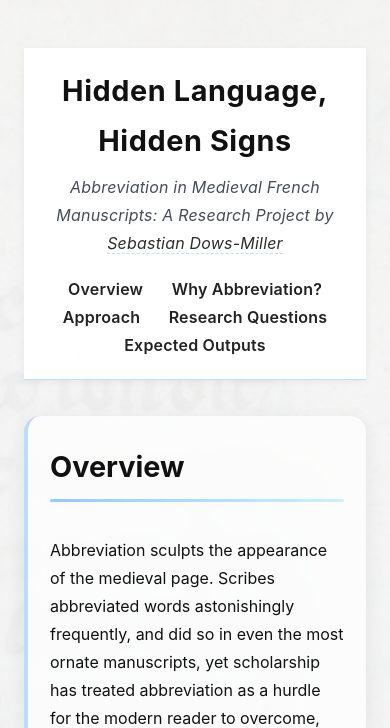
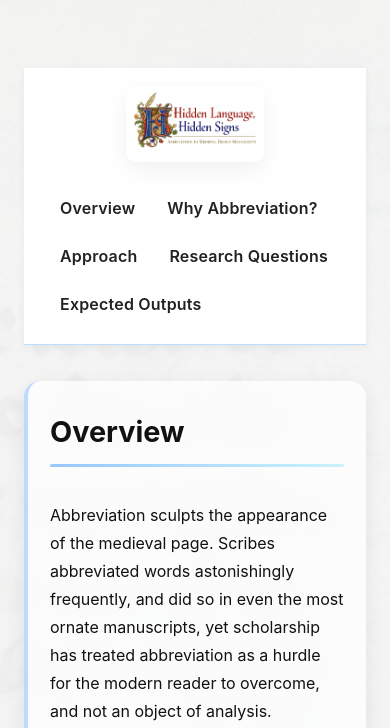
Before and after one commit to dowsmiller/dowsmiller.github.io, a plain HTML site: page hidden-language.html in a window 390 px wide. Shown: the part 152-880 px from the top of the page. Drawn offline with Linux system fonts and the light colour scheme.

Commit message:
Add logo to header and update project info
Introduced a logo image to the header of hidden-language.html and updated header layout for improved visual presentation. Revised project description and attribution, and enhanced related CSS for responsive design and accessibility.

```diff
--- a/hidden-language.html
+++ b/hidden-language.html
@@ -10,9 +10,12 @@
 
 <header>
     <div class="header-content">
-        <div>
+        <a class="logo-link">
+            <img src="img/hidden-language-logo.png" alt="Hidden Language, Hidden Signs: Abbreviation in Medieval French Manuscripts" class="hidden-language-logo">
+        </a>
+        <div class="header-titles">
             <h1>Hidden Language, Hidden Signs</h1>
-            <h2>Abbreviation in Medieval French Manuscripts: A Research Project by <a class="me" href="index.html" target="_blank">Sebastian Dows-Miller</a></h2>
+            <h2>Abbreviation in Medieval French Manuscripts</h2>
             <nav>
                 <a href="#overview">Overview</a>
                 <a href="#why-abbreviation">Why Abbreviation?</a>
@@ -33,7 +36,11 @@
     <br/>
     <p>
         Focusing on medieval French manuscripts, the project uses abbreviation as a lens through which to rethink how medieval scribes wrote, what choices they made, and how writing in the vernacular developed in a manuscript culture long dominated by Latin.
-        It is co-funded by the Leverhulme Trust and University College London, and runs from October 2025 to September 2028.
+    </p>
+    <br/>
+    <p>
+        The project is led by <a href="index.html" target="_blank">Dr Sebastian Dows-Miller</a> as an Early Career Research Fellowship, funded by the Leverhulme Trust at University College London, and will run from 2025 to 2028.
+        It is the first major study of abbreviation in medieval French manuscripts to combine traditional palaeographical methods with cutting-edge digital technologies.
     </p>
 </section>
 
@@ -66,6 +73,7 @@
     <p>
         The project asks the following questions:
     </p>
+    <br/>
     <ol>
         <li>How can we best classify abbreviation in medieval French?</li>
         <li>What motivates the use of abbreviation in medieval French manuscripts?</li>
@@ -89,11 +97,11 @@
 
 <a class="image-credit" href="https://gallica.bnf.fr/ark:/12148/btv1b52516597g/f584.item" target="_blank" rel="noopener">
     <span class="icon" aria-hidden="true">ⓘ</span>
-    <span class="credit-box">Paris, Bibliothèque nationale de France, fonds français, 24432, fol. 289v. <em>Image courtesy of the Bibliothèque nationale de France</em></span>
+    <span class="credit-box">Image: Paris, Bibliothèque nationale de France, fonds français, 24432, fol. 289v. <em>Courtesy of the Bibliothèque nationale de France</em></span>
 </a>
 
 <footer>
-    <p>&copy; Sebastian Dows-Miller 2025</p>
+    <p><a href="index.html">&copy; Sebastian Dows-Miller 2025</a></p>
 </footer>
 
 <script>
--- a/style.css
+++ b/style.css
@@ -29,11 +29,11 @@ body.hidden-language {
   background-repeat: no-repeat, no-repeat;
   background-attachment: scroll;
   transition: background-size 0.35s ease;
-  padding-top: 200px;
+  padding-top: 220px;
 }
 
 body.hidden-language section {
-  scroll-margin-top: 200px;
+  scroll-margin-top: 220px;
 }
 
 /* Image credit */
@@ -112,6 +112,10 @@ header {
   pointer-events: auto;
 }
 
+body.hidden-language header {
+  padding: 18px 24px 20px;
+}
+
 header * {
   pointer-events: auto;
 }
@@ -121,6 +125,65 @@ header h1 {
   font-weight: 700;
   letter-spacing: 0.6px;
   color: #111;
+}
+
+/* Logo image for hidden-language header */
+.hidden-language-logo {
+  display: block;
+  max-height: 137px;
+  width: auto;
+  margin: 0 auto 8px auto;
+  border-radius: 6px;
+  max-width: 100%;
+  height: auto;
+}
+
+.logo-link {
+  display: inline-block;
+  background: #fff;
+  padding: 8px 12px;
+  border-radius: 10px;
+  box-shadow: 0 8px 24px rgba(0,0,0,0.06);
+  overflow: hidden;
+  box-sizing: border-box;
+}
+
+body.hidden-language .header-content {
+  display: flex;
+  align-items: center;
+  justify-content: center;
+  gap: 18px;
+  max-width: 100%;
+  margin: 0;
+  padding: 0;
+}
+
+.header-titles { text-align: left; }
+.header-titles h1 { font-size: 1.6rem; margin: 0 0 6px 0; }
+.header-titles h2 { font-size: 0.95rem; margin: 0 0 10px 0; color: #3b4450; font-weight: 400; }
+.header-titles nav { margin-top: 6px; }
+
+body.hidden-language .logo-link {
+  flex: 0 0 auto;
+}
+
+body.hidden-language .header-titles {
+  flex: 0 1 auto;
+  min-width: 0;
+}
+
+body.hidden-language .header-titles nav {
+  display: flex;
+  flex-wrap: wrap;
+  gap: 8px;
+  align-items: center;
+  max-width: 100%;
+}
+
+.header-titles h1, .header-titles h2 {
+  overflow: hidden;
+  text-overflow: ellipsis;
+  white-space: nowrap;
 }
 
 header .header-content h2 {
@@ -154,6 +217,30 @@ header p {
   text-align: center;
   max-width: 800px;
   margin: 0 auto;
+}
+
+/* Force side-by-side header layout for hidden-language page and hide textual headings visually */
+body.hidden-language header .header-content {
+  display: flex;
+  align-items: center;
+  justify-content: center;
+  flex-wrap: nowrap;
+  gap: 18px;
+  text-align: left;
+}
+
+.header-titles h1,
+.header-titles h2 {
+  border: 0 !important;
+  clip: rect(1px, 1px, 1px, 1px) !important;
+  clip-path: inset(50%) !important;
+  height: 1px !important;
+  margin: -1px !important;
+  overflow: hidden !important;
+  padding: 0 !important;
+  position: absolute !important;
+  width: 1px !important;
+  white-space: nowrap !important;
 }
 
 header img.headshot {
@@ -373,6 +460,33 @@ footer::before {
   h2 { font-size: 1.8em; }
   h3 { font-size: 1.3em; }
 
+  .logo-link { padding: 6px 8px; }
+  .hidden-language-logo { max-height: 48px; }
+
+@media (max-width: 880px) {
+  body.hidden-language .header-content {
+    flex-direction: column;
+    align-items: center;
+    gap: 12px;
+  }
+  .header-titles { text-align: center; }
+  .header-titles nav { margin-top: 8px; }
+}
+
+  .hidden-language-logo { max-height: 56px; }
+
+.logo-link { display: block; }
+
+.header-meta { margin-top: 8px; }
+.header-meta .me.small {
+  display: inline-block;
+  font-size: 0.9rem;
+  color: #222;
+  text-decoration: none;
+  border-bottom: 1px dashed rgba(0,122,255,0.18);
+  margin-top: 6px;
+}
+
   body {
     background-attachment: scroll;
     background-position: center top;
```
Also changed, not shown: img/hidden-language-logo.png (added).
